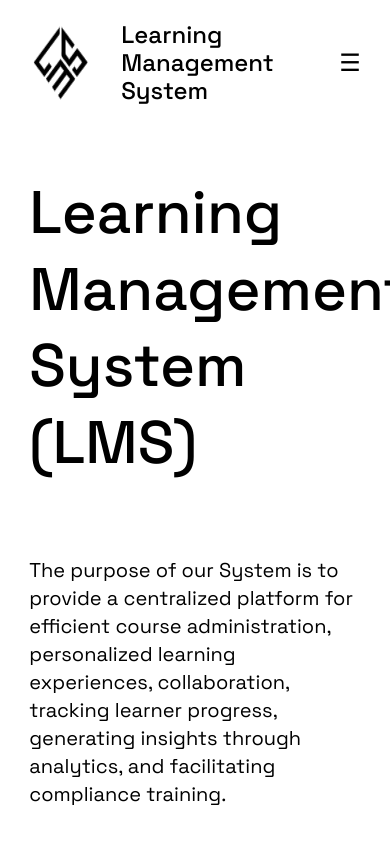
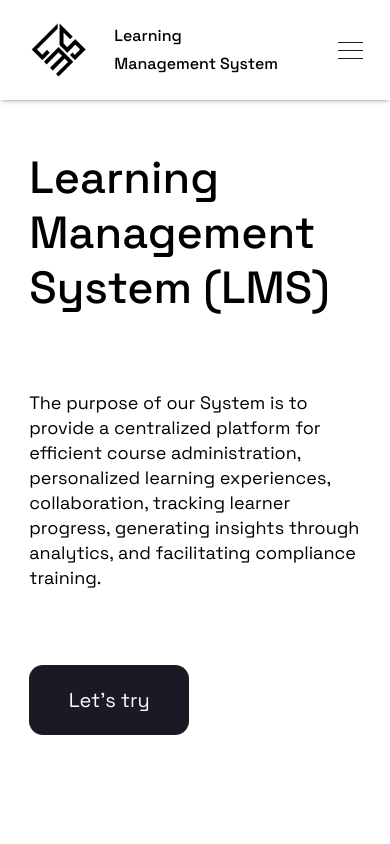
Before and after one commit to Akbarshoh404/LMS, a React (Create React App) app: page / in a window 390 px wide. Shown: the top 844 px of the page. Built offline with nearby package versions, Linux system fonts and the light colour scheme.

Commit message:
Responsive update 1

```diff
--- a/src/Pages/Landing/Home/Contact Us/style.module.css
+++ b/src/Pages/Landing/Home/Contact Us/style.module.css
@@ -1,5 +1,5 @@
 .contact {
-  height: 100vh;
+  margin-bottom: 75px;
   width: 100%;
 }
 
--- a/src/Pages/Landing/Home/Header/style.module.css
+++ b/src/Pages/Landing/Home/Header/style.module.css
@@ -1,6 +1,7 @@
 .header {
   width: 100%;
-  height: 87vh;
+  height: 100vh;
+  padding-top: 100px;
 }
 
 .container {
@@ -60,3 +61,47 @@
   width: 90%;
   object-fit: cover;
 }
+
+/* Media */
+
+@media screen and (max-width: 1020px) {
+  .right {
+    display: none;
+  }
+}
+
+@media screen and (max-width: 570px) {
+  .left h1 {
+    font-size: 50px;
+    line-height: 65px;
+  }
+}
+
+@media screen and (max-width: 400px) {
+  .left h1 {
+    font-size: 45px;
+    line-height: 55px;
+  }
+
+  .left p {
+    font-size: 18px;
+    line-height: 25px;
+  }
+}
+
+@media screen and (max-width: 355px) {
+  .left {
+    gap: 70px;
+  }
+
+  .left h1 {
+    font-size: 40px;
+    line-height: 45px;
+  }
+
+  .left button {
+    width: 150px;
+    height: 60px;
+    padding: 10px 20px 10px 20px;
+  }
+}
--- a/src/Pages/Landing/shared/layoutes/Navbar/index.jsx
+++ b/src/Pages/Landing/shared/layoutes/Navbar/index.jsx
@@ -1,36 +1,37 @@
-// src/Navbar.js
 import React, { useState } from "react";
 import { useNavigate } from "react-router-dom";
-
 import styles from "./style.module.css";
-
 import logo from "../../assets/images/logo.png";
 
 const Navbar = () => {
+  const [isMenuActive, setIsMenuActive] = useState(false);
   const navigate = useNavigate();
-  const [isOpen, setIsOpen] = useState(false);
 
   const toggleMenu = () => {
-    setIsOpen(!isOpen);
+    setIsMenuActive(!isMenuActive);
   };
 
   return (
-    <nav className={styles.navbar}>
-      <div className={styles.container}>
-        <div className={styles.logoDiv}>
-          <img src={logo} alt="Logo" />
-
+    <>
+      <nav className={styles.nav}>
+        <div className={styles.logo}>
+          <img src={logo} alt="logo" />
           <p>
             Learning
             <br />
             Management System
           </p>
         </div>
-
-        <div className={`${styles.menu} ${isOpen ? styles.active : ""}`}>
-          <a href="#home">About us</a>
-          <a href="#about">Schools</a>
-          <a href="#services">Teachers</a>
+        <ul className={styles.navList}>
+          <li>
+            <a href="#">About Us</a>
+          </li>
+          <li>
+            <a href="#">Schools</a>
+          </li>
+          <li>
+            <a href="#">Teachers</a>
+          </li>
           <a
             className={styles.loginButton}
             onClick={() => {
@@ -40,13 +41,35 @@ const Navbar = () => {
             Login
           </a>
           <a className={styles.registerButton}>Sign Up</a>
+        </ul>
+        <div
+          className={`${styles.hamburger} ${
+            isMenuActive ? styles.hamburgerActive : ""
+          }`}
+          onClick={toggleMenu}
+        >
+          <span className={styles.line}></span>
+          <span className={styles.line}></span>
+          <span className={styles.line}></span>
         </div>
-
-        <div className={styles.hamburger} onClick={toggleMenu}>
-          &#9776;
-        </div>
+      </nav>
+      <div className={`${styles.menubar} ${isMenuActive ? styles.active : ""}`}>
+        <ul>
+          <li>
+            <a href="#">Home</a>
+          </li>
+          <li>
+            <a href="#">Services</a>
+          </li>
+          <li>
+            <a href="#">Blog</a>
+          </li>
+          <li>
+            <a href="#">Contact Us</a>
+          </li>
+        </ul>
       </div>
-    </nav>
+    </>
   );
 };
 
--- a/src/Pages/Landing/shared/layoutes/Navbar/style.module.css
+++ b/src/Pages/Landing/shared/layoutes/Navbar/style.module.css
@@ -1,81 +1,62 @@
-.navbar {
-  color: black;
-  width: 100%;
-  height: 125px;
-}
-
-.container {
-  width: 85%;
-  margin: auto;
-  height: 100%;
+.nav {
+  height: 100px;
+  padding: 5px 7%;
   display: flex;
   justify-content: space-between;
   align-items: center;
+  box-shadow: rgba(50, 50, 93, 0.25) 0px 2px 5px -1px,
+    rgba(0, 0, 0, 0.3) 0px 1px 3px -1px;
+  z-index: 1;
+  position: fixed;
+  width: 100%;
+  background-color: white;
 }
 
-.logoDiv {
+.logo {
   display: flex;
-  gap: 30px;
+  align-items: center;
+}
 
+.logo img {
+  height: 80%;
+  width: auto;
+  margin-right: 10px;
+}
+
+.logo p {
   font-family: Space Grotesk;
   font-size: 24px;
   font-weight: 500;
   line-height: 28px;
-  text-align: left;
-  cursor: pointer;
+  padding-left: 15px;
 }
 
-.menu {
+.navList {
+  list-style: none;
   display: flex;
+  align-items: center;
   gap: 50px;
 }
 
-.menu a {
+.navList li a {
   text-decoration: none;
-  color: black;
+  color: #000;
+  font-size: 95%;
+  font-family: Space Grotesk;
   font-size: 20px;
-
-  display: flex;
-  justify-content: center;
-  align-items: center;
-}
-
-.hamburger {
-  display: none;
-  font-size: 24px;
-  cursor: pointer;
-}
-
-@media (max-width: 768px) {
-  .menu {
-    display: none;
-    flex-direction: column;
-    position: absolute;
-    top: 60px;
-    left: 0;
-    right: 0;
-    background-color: #333;
-    padding: 10px 0;
-  }
-
-  .menu.active {
-    display: flex;
-  }
-
-  .hamburger {
-    display: block;
-  }
+  font-weight: 400;
+  line-height: 28px;
+  text-align: left;
 }
 
 /* Login and Register Button */
 
 .loginButton {
-  width: 120px;
-  height: 70px;
-  gap: 10px;
+  padding: 20px 35px 20px 35px;
   border-radius: 14px;
   border: 1px solid black;
   transition: background-color 0.3s;
+  font-size: 18px;
 
   display: flex;
   justify-content: center;
@@ -88,8 +69,8 @@
 }
 
 .registerButton {
-  width: 120px;
-  height: 70px;
+  font-size: 18px;
+  padding: 20px 35px 20px 35px;
   gap: 10px;
   border-radius: 14px;
   border: 1px solid black;
@@ -105,3 +86,138 @@
   background-color: white;
   cursor: pointer;
 }
+
+/* Media */
+
+.hamburger {
+  display: none;
+  cursor: pointer;
+}
+
+.hamburger .line {
+  width: 25px;
+  height: 1px;
+  background-color: #1f1f1f;
+  display: block;
+  margin: 7px auto;
+  transition: all 0.3s ease-in-out;
+}
+
+.hamburgerActive {
+  transition: all 0.3s ease-in-out;
+  transform: rotate(45deg);
+}
+
+.hamburgerActive .line:nth-child(2) {
+  width: 0px;
+}
+
+.hamburgerActive .line:nth-child(1),
+.hamburgerActive .line:nth-child(3) {
+  transition-delay: 0.3s;
+}
+
+.hamburgerActive .line:nth-child(1) {
+  transform: translateY(12px);
+}
+
+.hamburgerActive .line:nth-child(3) {
+  transform: translateY(-5px) rotate(90deg);
+}
+
+.menubar {
+  position: absolute;
+  top: 0;
+  left: -60%;
+  display: flex;
+  justify-content: center;
+  align-items: flex-start;
+  width: 60%;
+  height: 100vh;
+  padding: 20% 0;
+  background: rgba(255, 255, 255);
+  transition: all 0.5s ease-in;
+  z-index: 2;
+}
+
+.active {
+  left: 0;
+  box-shadow: rgba(149, 157, 165, 0.2) 0px 8px 24px;
+}
+
+.menubar ul {
+  padding: 0;
+  list-style: none;
+}
+
+.menubar ul li {
+  margin-bottom: 32px;
+}
+
+.menubar ul li a {
+  text-decoration: none;
+  color: #000;
+  font-size: 95%;
+  font-weight: 400;
+  padding: 5px 10px;
+  border-radius: 5px;
+}
+
+.menubar ul li a:hover {
+  background-color: #f5f5f5;
+}
+
+@media screen and (max-width: 950px) {
+  .hamburger {
+    display: block;
+  }
+
+  .navList {
+    display: none;
+  }
+}
+
+@media screen and (max-width: 1250px) {
+  .logo p {
+    font-size: 18px;
+  }
+
+  .navList li a {
+    font-size: 18px;
+  }
+
+  .loginButton {
+    font-size: 16px;
+  }
+
+  .registerButton {
+    font-size: 16px;
+  }
+
+  .navList {
+    gap: 30px;
+  }
+}
+
+@media screen and (max-width: 1250px) {
+  .loginButton {
+    padding: 10px 17.5px 10px 17.5px;
+  }
+
+  .registerButton {
+    padding: 10px 17.5px 10px 17.5px;
+  }
+}
+
+@media screen and (max-width: 970px) {
+  .logo p {
+    font-size: 16px;
+  }
+  .navList li a {
+    font-size: 16px;
+  }
+
+  .navList {
+    gap: 25px;
+  }
+}
```
